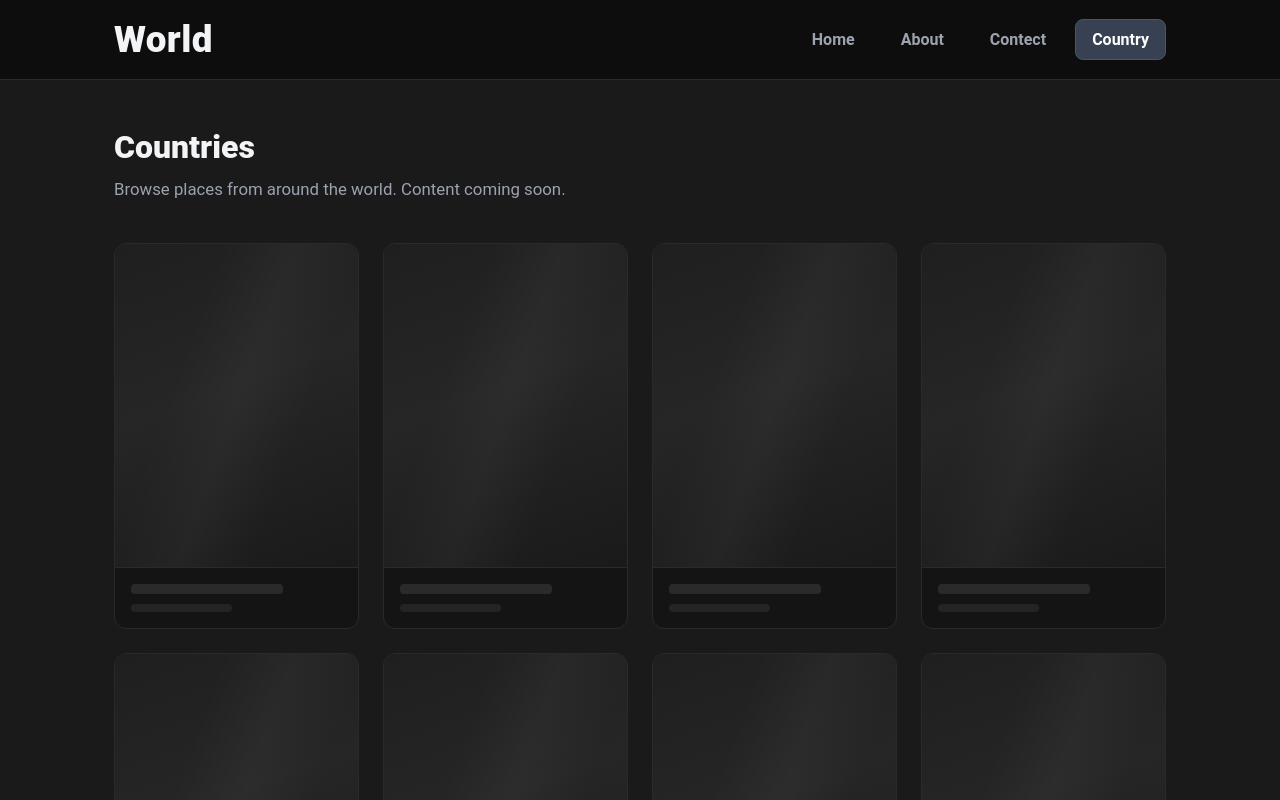
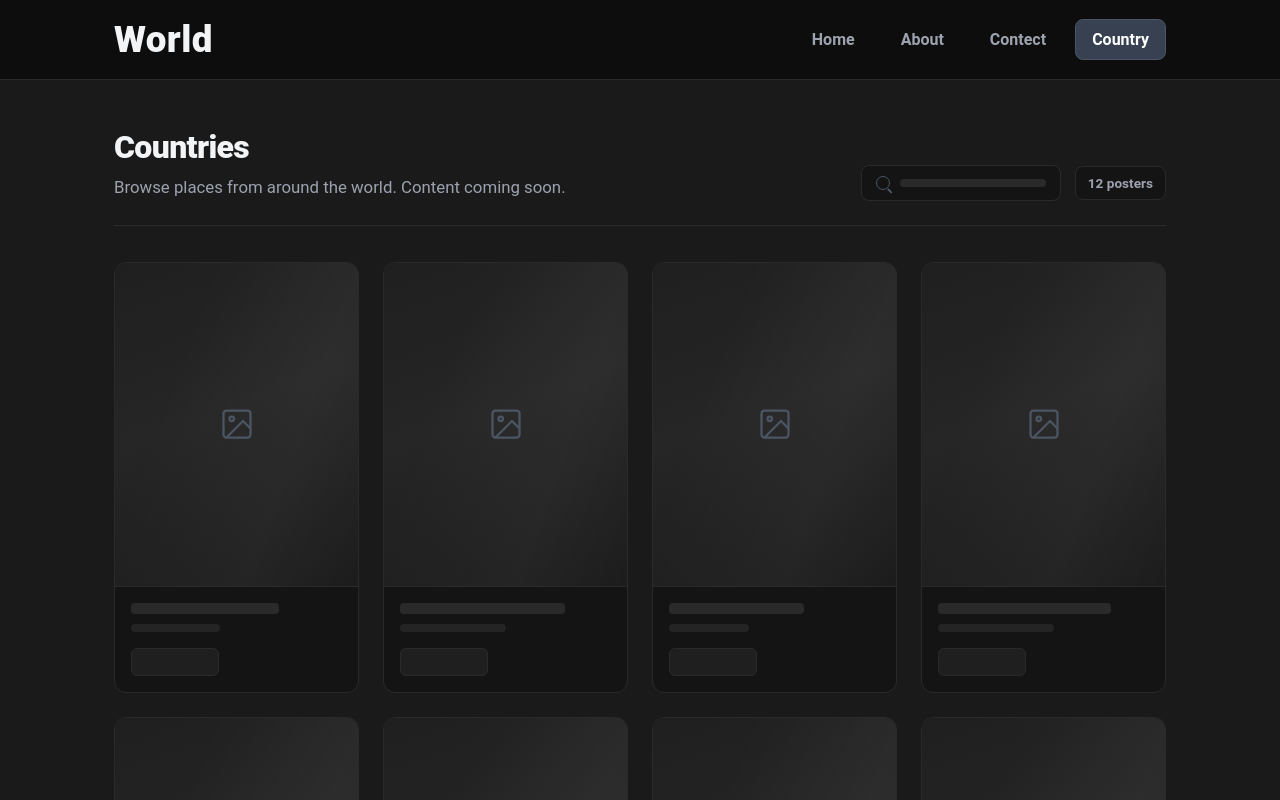
Before and after one commit to khushwantdangi25/reactWebPage, a React (Vite) app: page /country in a window 1280 px wide. Shown: the top 800 px of the page. Built offline with nearby package versions, Linux system fonts and the light colour scheme.

Commit message:
countery

```diff
--- a/src/pages/Country.css
+++ b/src/pages/Country.css
@@ -5,20 +5,84 @@
 }
 
 .country-header {
-  margin-bottom: 40px;
+  display: flex;
+  align-items: flex-end;
+  justify-content: space-between;
+  gap: 24px;
+  margin-bottom: 36px;
+  padding-bottom: 24px;
+  border-bottom: 1px solid #2a2a2a;
 }
 
-.country-header h1 {
+.country-header-text h1 {
   font-size: 2rem;
   font-weight: 800;
   color: #f3f4f6;
-  margin-bottom: 10px;
+  margin-bottom: 8px;
+  letter-spacing: -0.02em;
 }
 
-.country-header p {
+.country-header-text p {
   font-size: 1.05rem;
   line-height: 1.6;
   color: #9ca3af;
+}
+
+.country-toolbar {
+  display: flex;
+  align-items: center;
+  gap: 14px;
+  flex-shrink: 0;
+}
+
+.country-search {
+  display: flex;
+  align-items: center;
+  gap: 10px;
+  width: 200px;
+  padding: 10px 14px;
+  background: #141414;
+  border: 1px solid #2a2a2a;
+  border-radius: 8px;
+}
+
+.country-search-icon {
+  width: 14px;
+  height: 14px;
+  border: 1.5px solid #4b5563;
+  border-radius: 50%;
+  position: relative;
+  flex-shrink: 0;
+}
+
+.country-search-icon::after {
+  content: "";
+  position: absolute;
+  width: 6px;
+  height: 1.5px;
+  background: #4b5563;
+  bottom: -3px;
+  right: -4px;
+  transform: rotate(45deg);
+  border-radius: 1px;
+}
+
+.country-search-bar {
+  flex: 1;
+  height: 8px;
+  border-radius: 4px;
+  background: #2a2a2a;
+}
+
+.country-count {
+  font-size: 0.85rem;
+  font-weight: 600;
+  color: #9ca3af;
+  padding: 8px 12px;
+  background: #141414;
+  border: 1px solid #2a2a2a;
+  border-radius: 8px;
+  white-space: nowrap;
 }
 
 .poster-grid {
@@ -34,14 +98,25 @@
   border-radius: 12px;
   overflow: hidden;
   background: #141414;
+  opacity: 0;
+  animation: poster-in 420ms ease forwards;
+  animation-delay: var(--delay, 0ms);
   transition: border-color 180ms ease, transform 180ms ease,
     box-shadow 180ms ease;
 }
 
 .poster:hover {
   border-color: #3f3f3f;
-  transform: translateY(-3px);
-  box-shadow: 0 12px 28px rgba(0, 0, 0, 0.35);
+  transform: translateY(-4px);
+  box-shadow: 0 14px 32px rgba(0, 0, 0, 0.4);
+}
+
+.poster:hover .poster-media {
+  background: linear-gradient(160deg, #252525 0%, #2c2c2c 45%, #1f1f1f 100%);
+}
+
+.poster:hover .poster-placeholder {
+  color: #6b7280;
 }
 
 .poster-media {
@@ -49,18 +124,38 @@
   background: linear-gradient(160deg, #1f1f1f 0%, #262626 45%, #1a1a1a 100%);
   border-bottom: 1px solid #2a2a2a;
   position: relative;
+  display: flex;
+  align-items: center;
+  justify-content: center;
+  overflow: hidden;
+  transition: background 180ms ease;
 }
 
-.poster-media::after {
+.poster-media::before {
   content: "";
   position: absolute;
   inset: 0;
   background: linear-gradient(
     110deg,
-    transparent 30%,
-    rgba(255, 255, 255, 0.03) 50%,
-    transparent 70%
+    transparent 25%,
+    rgba(255, 255, 255, 0.035) 50%,
+    transparent 75%
   );
+  background-size: 200% 100%;
+  animation: shimmer 2.4s ease-in-out infinite;
+}
+
+.poster-placeholder {
+  position: relative;
+  z-index: 1;
+  color: #4b5563;
+  transition: color 180ms ease;
+}
+
+.poster-placeholder svg {
+  width: 36px;
+  height: 36px;
+  display: block;
 }
 
 .poster-body {
@@ -77,18 +172,62 @@
 }
 
 .poster-line--title {
-  width: 72%;
+  height: 11px;
 }
 
 .poster-line--meta {
-  width: 48%;
   height: 8px;
   background: #242424;
+}
+
+.poster-action {
+  margin-top: 6px;
+  width: 88px;
+  height: 28px;
+  border-radius: 6px;
+  background: #1f1f1f;
+  border: 1px solid #2a2a2a;
+}
+
+@keyframes poster-in {
+  from {
+    opacity: 0;
+    transform: translateY(12px);
+  }
+  to {
+    opacity: 1;
+    transform: translateY(0);
+  }
+}
+
+@keyframes shimmer {
+  0% {
+    background-position: 100% 0;
+  }
+  100% {
+    background-position: -100% 0;
+  }
+}
+
+@media (prefers-reduced-motion: reduce) {
+  .poster {
+    opacity: 1;
+    animation: none;
+  }
+
+  .poster-media::before {
+    animation: none;
+  }
 }
 
 @media (max-width: 900px) {
   .poster-grid {
     grid-template-columns: repeat(3, 1fr);
+    gap: 20px;
+  }
+
+  .country-search {
+    width: 160px;
   }
 }
 
@@ -97,16 +236,36 @@
     padding: 32px 16px 56px;
   }
 
-  .country-header h1 {
+  .country-header {
+    flex-direction: column;
+    align-items: stretch;
+    gap: 18px;
+  }
+
+  .country-header-text h1 {
     font-size: 1.65rem;
+  }
+
+  .country-toolbar {
+    justify-content: space-between;
+  }
+
+  .country-search {
+    flex: 1;
+    width: auto;
   }
 
   .poster-grid {
     grid-template-columns: repeat(2, 1fr);
-    gap: 16px;
+    gap: 14px;
   }
 
   .poster-body {
     padding: 12px;
   }
+
+  .poster-placeholder svg {
+    width: 28px;
+    height: 28px;
+  }
 }
--- a/src/pages/Country.jsx
+++ b/src/pages/Country.jsx
@@ -1,22 +1,64 @@
 import "./Country.css";
 
-const posters = Array.from({ length: 8 }, (_, i) => i + 1);
+const posters = [
+  { id: 1, titleW: "70%", metaW: "42%" },
+  { id: 2, titleW: "78%", metaW: "50%" },
+  { id: 3, titleW: "64%", metaW: "38%" },
+  { id: 4, titleW: "82%", metaW: "55%" },
+  { id: 5, titleW: "68%", metaW: "44%" },
+  { id: 6, titleW: "74%", metaW: "48%" },
+  { id: 7, titleW: "60%", metaW: "36%" },
+  { id: 8, titleW: "76%", metaW: "52%" },
+  { id: 9, titleW: "72%", metaW: "40%" },
+  { id: 10, titleW: "66%", metaW: "46%" },
+  { id: 11, titleW: "80%", metaW: "54%" },
+  { id: 12, titleW: "58%", metaW: "34%" },
+];
 
 export const Country = () => {
   return (
     <main className="country-page">
       <div className="country-header">
-        <h1>Countries</h1>
-        <p>Browse places from around the world. Content coming soon.</p>
+        <div className="country-header-text">
+          <h1>Countries</h1>
+          <p>Browse places from around the world. Content coming soon.</p>
+        </div>
+        <div className="country-toolbar">
+          <div className="country-search" aria-hidden="true">
+            <span className="country-search-icon" />
+            <span className="country-search-bar" />
+          </div>
+          <span className="country-count">{posters.length} posters</span>
+        </div>
       </div>
 
       <div className="poster-grid">
-        {posters.map((id) => (
-          <article key={id} className="poster" aria-label={`Poster ${id}`}>
-            <div className="poster-media" />
+        {posters.map((poster, index) => (
+          <article
+            key={poster.id}
+            className="poster"
+            style={{ "--delay": `${index * 40}ms` }}
+            aria-label={`Empty poster ${poster.id}`}
+          >
+            <div className="poster-media">
+              <span className="poster-placeholder" aria-hidden="true">
+                <svg viewBox="0 0 24 24" fill="none" stroke="currentColor" strokeWidth="1.5">
+                  <rect x="3" y="3" width="18" height="18" rx="2" />
+                  <circle cx="8.5" cy="8.5" r="1.5" />
+                  <path d="M21 15l-5-5L5 21" />
+                </svg>
+              </span>
+            </div>
             <div className="poster-body">
-              <div className="poster-line poster-line--title" />
-              <div className="poster-line poster-line--meta" />
+              <div
+                className="poster-line poster-line--title"
+                style={{ width: poster.titleW }}
+              />
+              <div
+                className="poster-line poster-line--meta"
+                style={{ width: poster.metaW }}
+              />
+              <div className="poster-action" />
             </div>
           </article>
         ))}
--- a/src/pages/Home.css
+++ b/src/pages/Home.css
@@ -29,7 +29,10 @@
   margin-bottom: 28px;
 }
 
-.quote button {
+.quote .explore-btn {
+  display: inline-flex;
+  align-items: center;
+  justify-content: center;
   padding: 12px 28px;
   font-size: 1rem;
   font-weight: 600;
@@ -37,12 +40,13 @@
   background: #374151;
   border: 1px solid #4b5563;
   border-radius: 8px;
+  text-decoration: none;
   cursor: pointer;
   transition: background-color 180ms ease, border-color 180ms ease,
     transform 180ms ease;
 }
 
-.quote button:hover {
+.quote .explore-btn:hover {
   background: #4b5563;
   border-color: #6b7280;
   transform: translateY(-1px);
--- a/src/pages/Home.jsx
+++ b/src/pages/Home.jsx
@@ -12,7 +12,7 @@ export const Home = () => {
           </h1>
           <p>They can inspire planning a new trip, embracing spontaneity,<br />
            or simply appreciating the experiences gained from past journeys.</p>
-           <button>Explore</button>
+           <NavLink to="/country" className="explore-btn">Explore</NavLink>
         </div>
         <div className="image">
           <img src="https://th.bing.com/th/id/OIP.bahcsh5zMhWFZtqvoVHnrwHaEK?r=0&pid=CanonicalCanvas"
```
